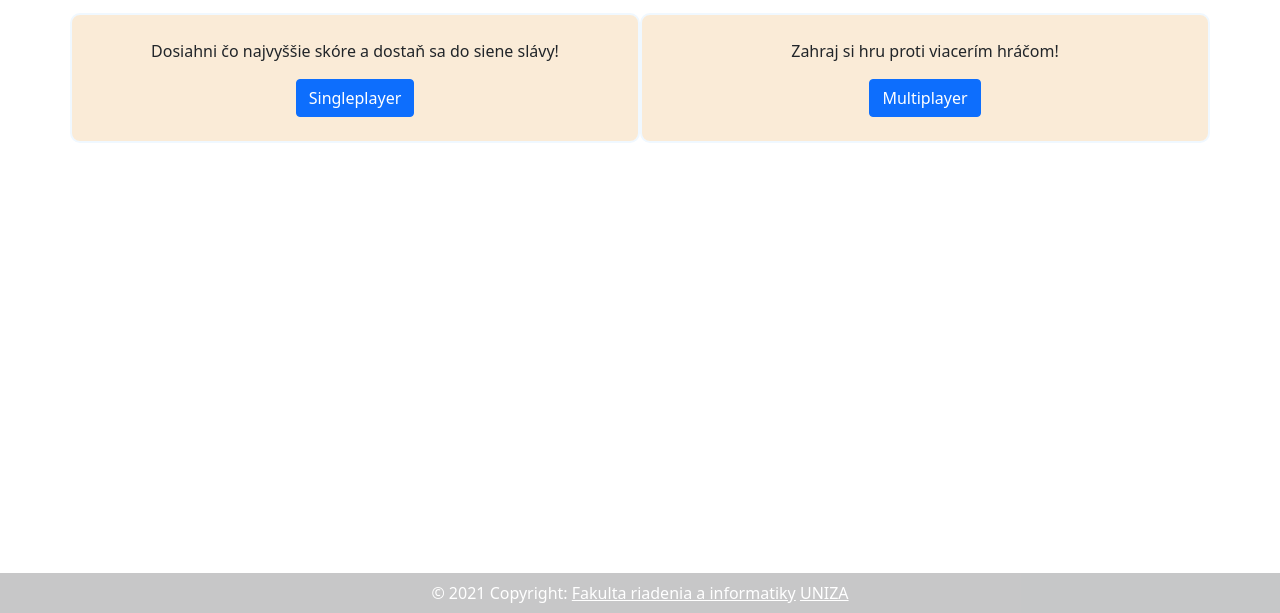
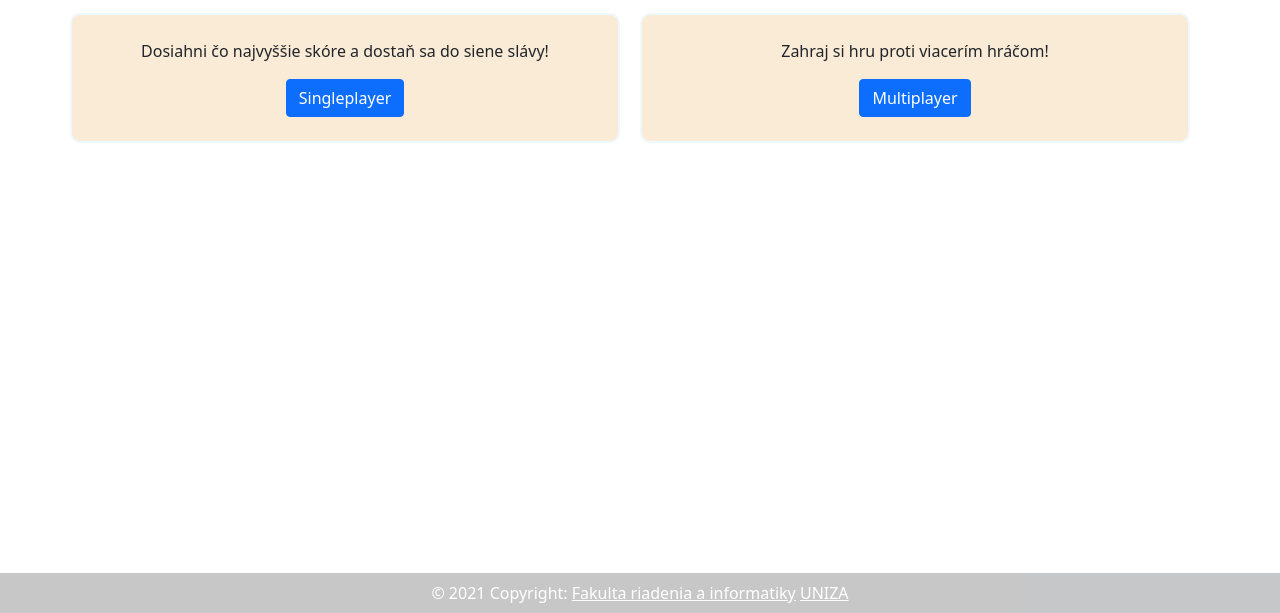
Before and after one commit to matejsuchy/semka_VAII, a plain HTML site: page index.html in a window 1280 px wide. Shown: the part 187-800 px from the top of the page. Drawn offline with nearby package versions, Linux system fonts and the light colour scheme.

Commit message:
stylovanie

```diff
--- a/index.html
+++ b/index.html
@@ -43,13 +43,13 @@
                 akonáhle stlačíte prvé písmeno znaku na klávesnici.
             </p>
             <div class="row">
-                <div class="col-sm-6 game-choose p-md-4 m-auto">
+                <div class="col-md game-choose p-md-4 m-auto">
                     <p>Dosiahni čo najvyššie skóre a dostaň sa do siene slávy!</p>
 
                     <button class="btn btn-primary" type="button">Singleplayer</button>
 
                 </div>
-                <div class="col-sm-6 game-choose p-md-4">
+                <div class="col-md game-choose p-md-4">
                     <p>Zahraj si hru proti viacerím hráčom!</p>
                     <div>
                         <button class="btn btn-primary" type="button">Multiplayer</button>
--- a/styl.css
+++ b/styl.css
@@ -7,6 +7,8 @@
     border: 2px solid aliceblue;
     border-radius: 10px;
     background-color: antiquewhite;
+    margin: 0 20px;
+    padding: 10px 100px;
 }
 
 .top {
```
Also changed, not shown: top100.html (+0 -5 lines).
